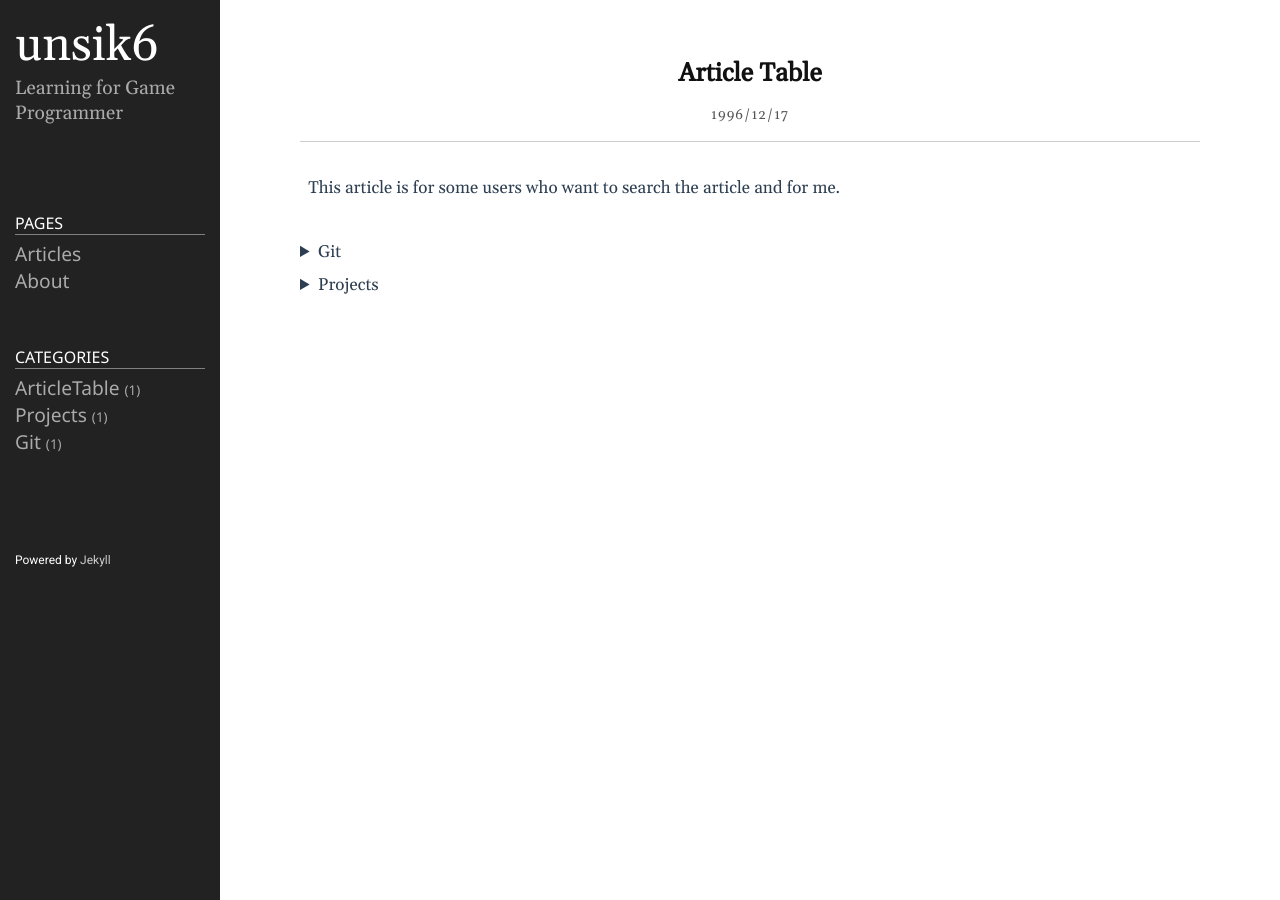
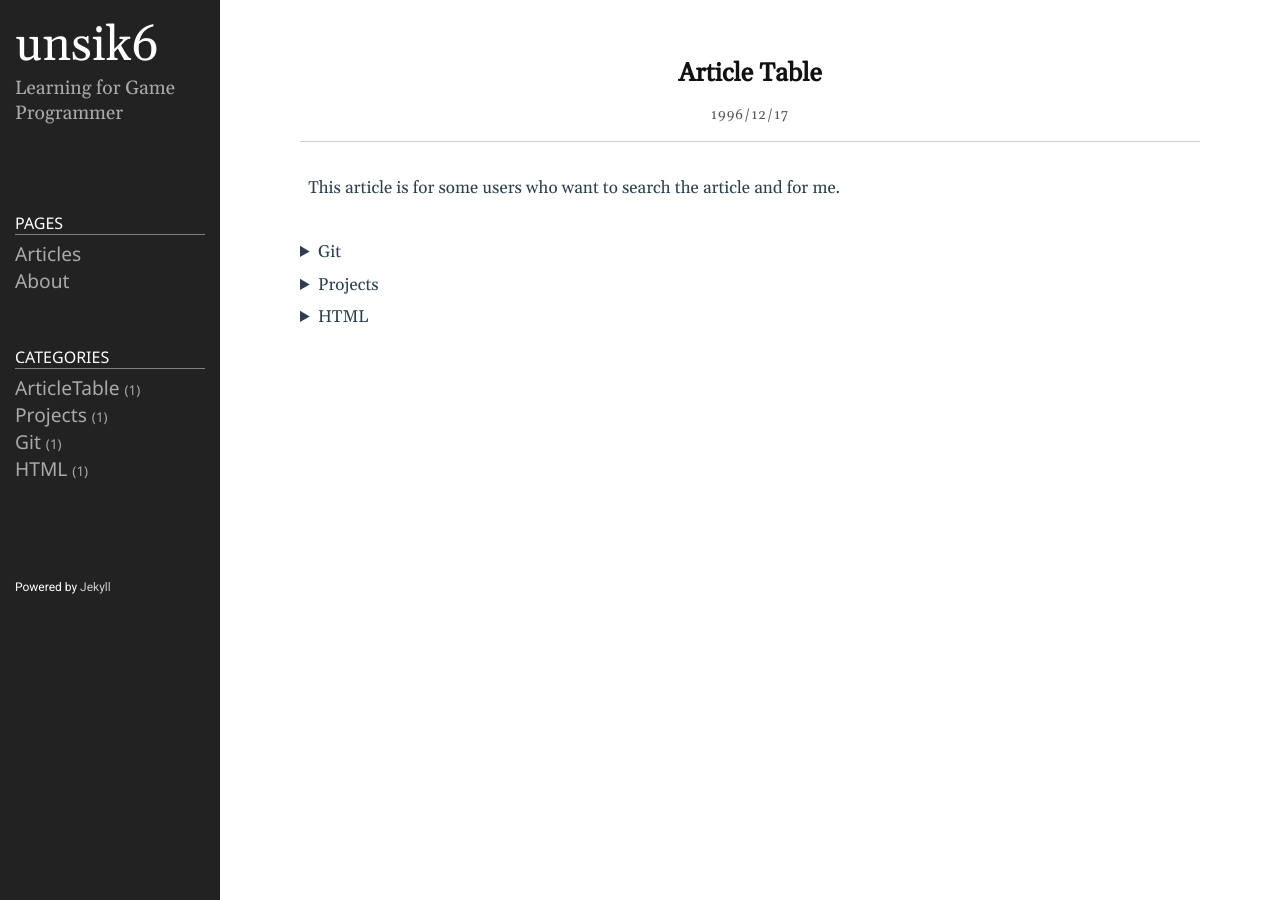
Before and after one commit to unsik6/unsik6.github.io, a Jekyll site: the page built from _posts/1996-12-17-ArcticleTable.md, in a window 1280 px wide. Built offline with Jekyll 4.4.1, drawn with Linux system fonts in a browser that asks for light colours.

Commit message:
HTML bookmark/url link

```diff
--- a/_posts/1996-12-17-ArcticleTable.md
+++ b/_posts/1996-12-17-ArcticleTable.md
@@ -45,3 +45,22 @@ category: ArticleTable
         </center>
     </p>
 </details>
+<details>
+    <summary>HTML</summary>
+    <p>
+        <center>
+        <table border ="1" width = "800">
+            <th><font size = "2">Index</font></th>
+            <th><font size = "2">Topic</font></th>
+            <th><font size = "2">Title</font></th>
+            <th><font size = "2">Summary</font></th>
+            <tr>
+                <td><center><font size = "2">1</font></center></td>
+                <td><center><font size = "2">Grammar</font></center></td>
+                <td><center><font size = "2"><a href="https://unsik6.github.io/git/2022/01/21/sparta-git-week1.html">[HTML] bookmark/url link</a></font></center></td>
+                <td><font size = "2">how to make bookmark and url link</font></td>
+            </tr>
+        </table>
+        </center>
+    </p>
+</details>
```
Also changed, not shown: _posts/2022-01-22-html-url.md (added, +21 -0 lines), _posts/2022-01-22-sparta-git-week1.md (+0 -1 lines), README.md.
